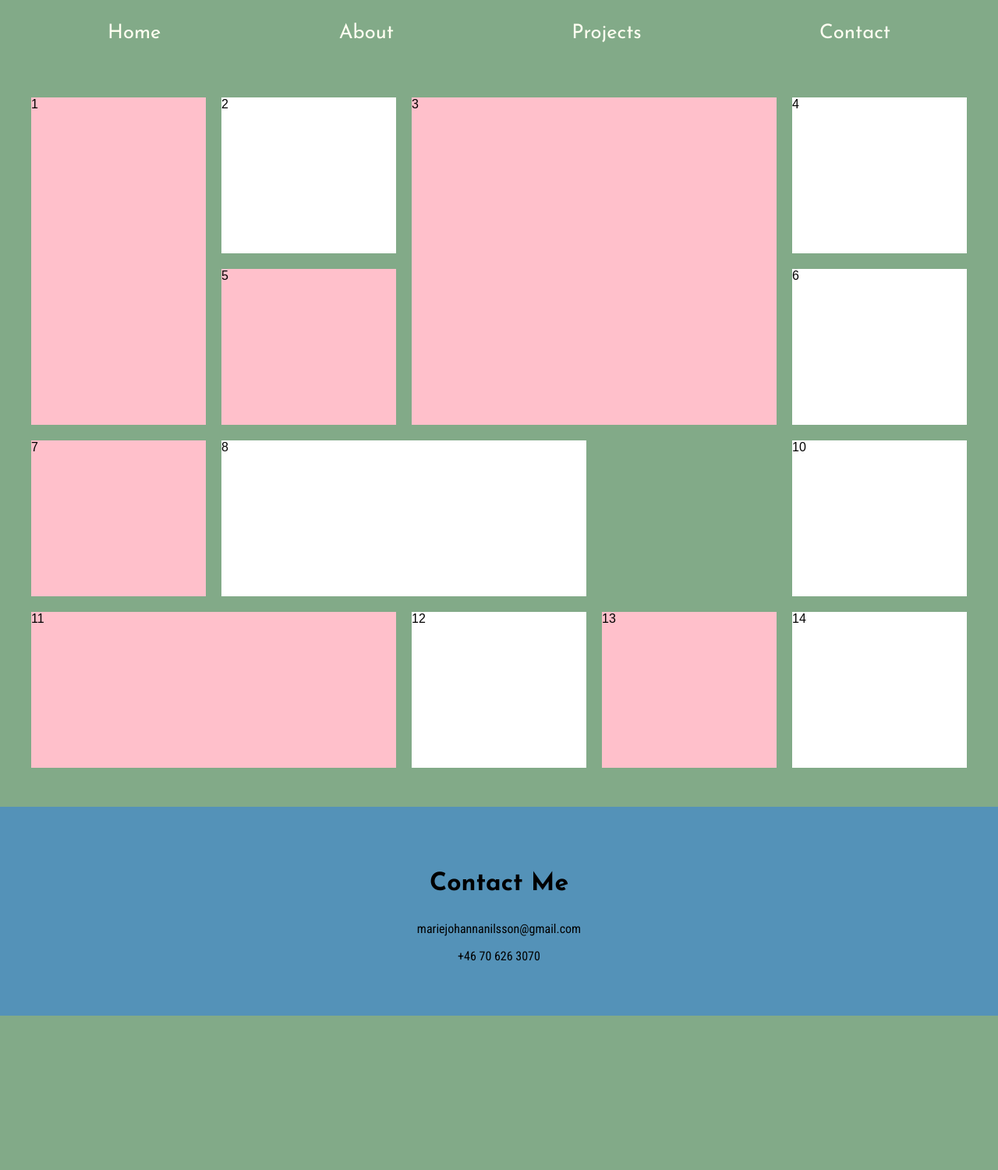
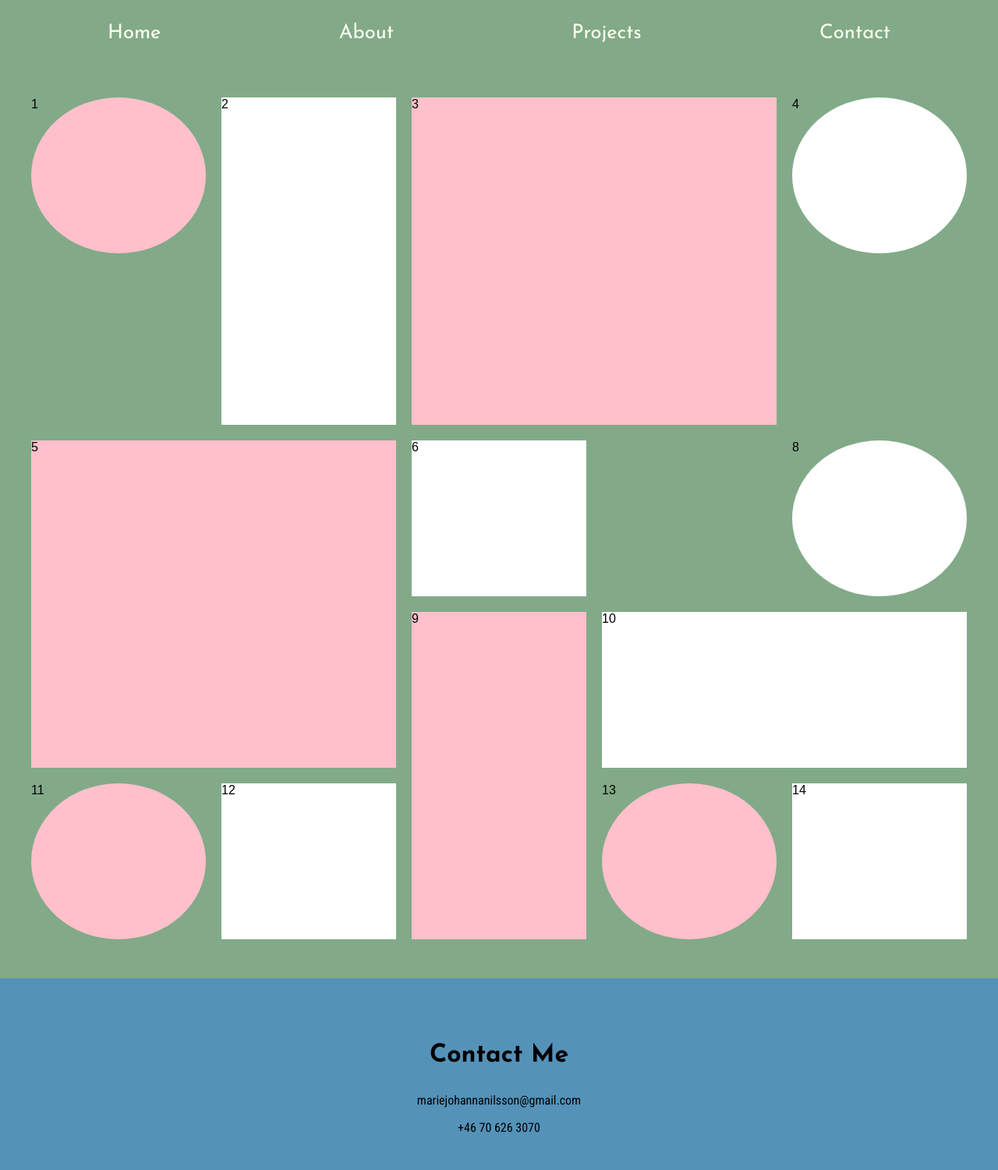
Before and after one commit to MarieJohanna/Portfolio, a React app: page / in a window 1280 px wide. Shown: the whole page at 78% size. Before the commit the page ends 1303 px from the top, so only its background shows below. Built offline with nearby package versions, Linux system fonts and the light colour scheme.

Commit message:
more grid

```diff
--- a/src/components/Home/Grid/grid.css
+++ b/src/components/Home/Grid/grid.css
@@ -24,3 +24,6 @@
 .hidden {
   visibility: hidden;
 }
+.circle {
+  border-radius: 100%;
+}
--- a/src/components/Home/Grid/grid.js
+++ b/src/components/Home/Grid/grid.js
@@ -7,19 +7,19 @@ class Grid extends React.Component {
     return (
       <div className="Grid">
         <div className="grid-container">
-          <div className="tall">1</div>
-          <div>2</div>
+          <div className="circle">1</div>
+          <div className="tall">2</div>
           <div className="tall wide">3</div>
-          <div>4</div>
-          <div>5</div>
+          <div className="circle">4</div>
+          <div className="tall wide">5</div>
           <div>6</div>
-          <div>7</div>
-          <div className="wide">8</div>
-          <div className="hidden">9</div>
-          <div>10</div>
-          <div className="wide">11</div>
+          <div className="hidden">7</div>
+          <div className="circle">8</div>
+          <div className="tall">9</div>
+          <div className="wide">10</div>
+          <div className="circle">11</div>
           <div>12</div>
-          <div>13</div>
+          <div className="circle">13</div>
           <div>14</div>
           {/* <div>15</div>
           <div>16</div>
```
